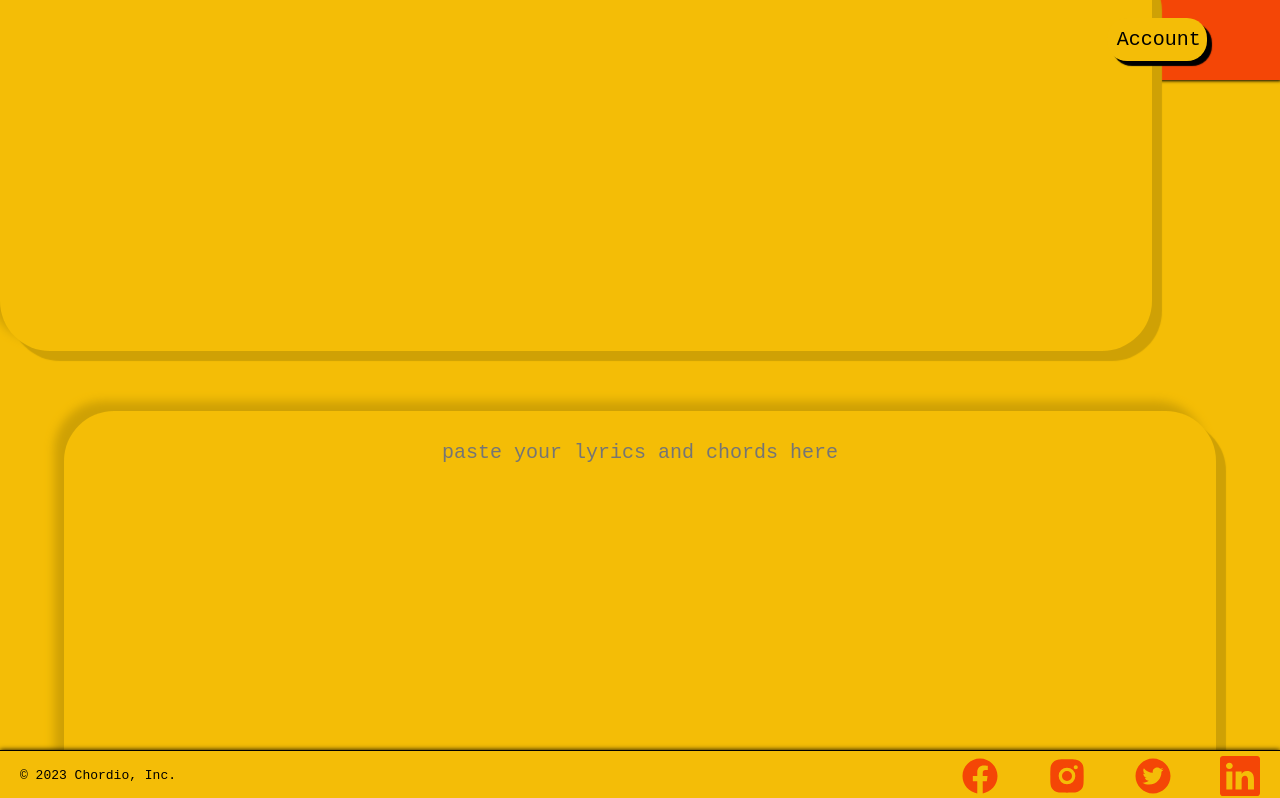
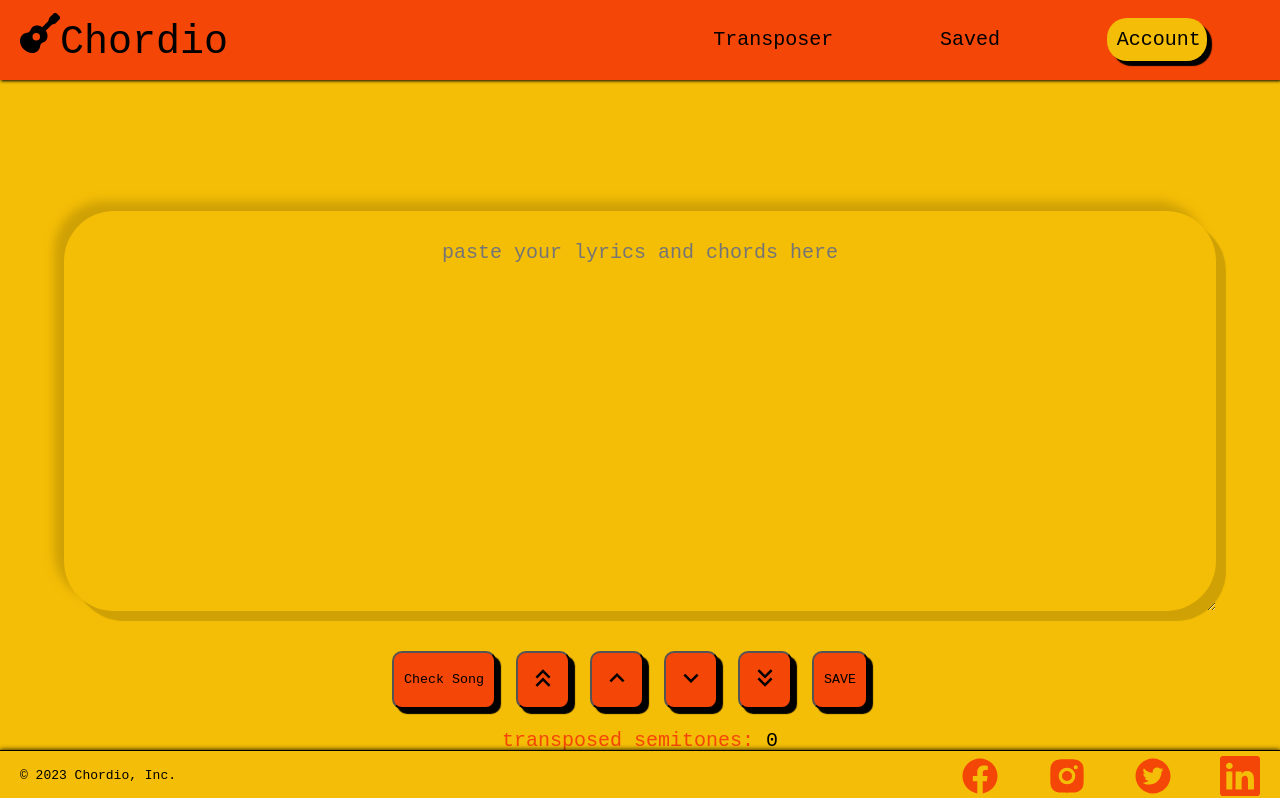
Before and after one commit to circuloponto/chordio2, a Next.js app: page / in a window 1280 px wide. Shown: the top 798 px of the page. Built offline with nearby package versions, Linux system fonts and the light colour scheme.

Commit message:
downgrade 13.1.1

```diff
--- a/package.json
+++ b/package.json
@@ -20,7 +20,7 @@
     "cookie": "^0.6.0",
     "js-cookie": "^3.0.5",
     "lucide-react": "^0.293.0",
-    "next": "14.0.3",
+    "next": "13.1.1",
     "react": "^18",
     "react-dom": "^18",
     "react-icons": "^4.12.0",
--- a/styles/globals.scss
+++ b/styles/globals.scss
@@ -169,15 +169,14 @@ body {
   /*  */
 }
 
-// .container {
-//   display: flex;
-//   flex-direction: column;
-//   justify-content: center;
-//   align-items: center;
-//   width: 100vw;
-//   height: calc(100vh - 200px);
-
-// }
+.container {
+  display: flex;
+  flex-direction: column;
+  justify-content: center;
+  align-items: center;
+  width: 100vw;
+  height: calc(100vh - 200px);
+}
 .title {
   /* position: absolute; */
   margin: 20px 0 0 0;
@@ -186,12 +185,12 @@ body {
   text-shadow: none;
   font-size: 20px;
 }
-/* .content {
+.content {
   display: flex;
   flex-direction: column;
   align-items: center;
   justify-content: center;
-} */
+}
 
 /* text area */
 .inputcontainer {
```
Also changed, not shown: 1 other file (tests, documents, lock files or other folders).
